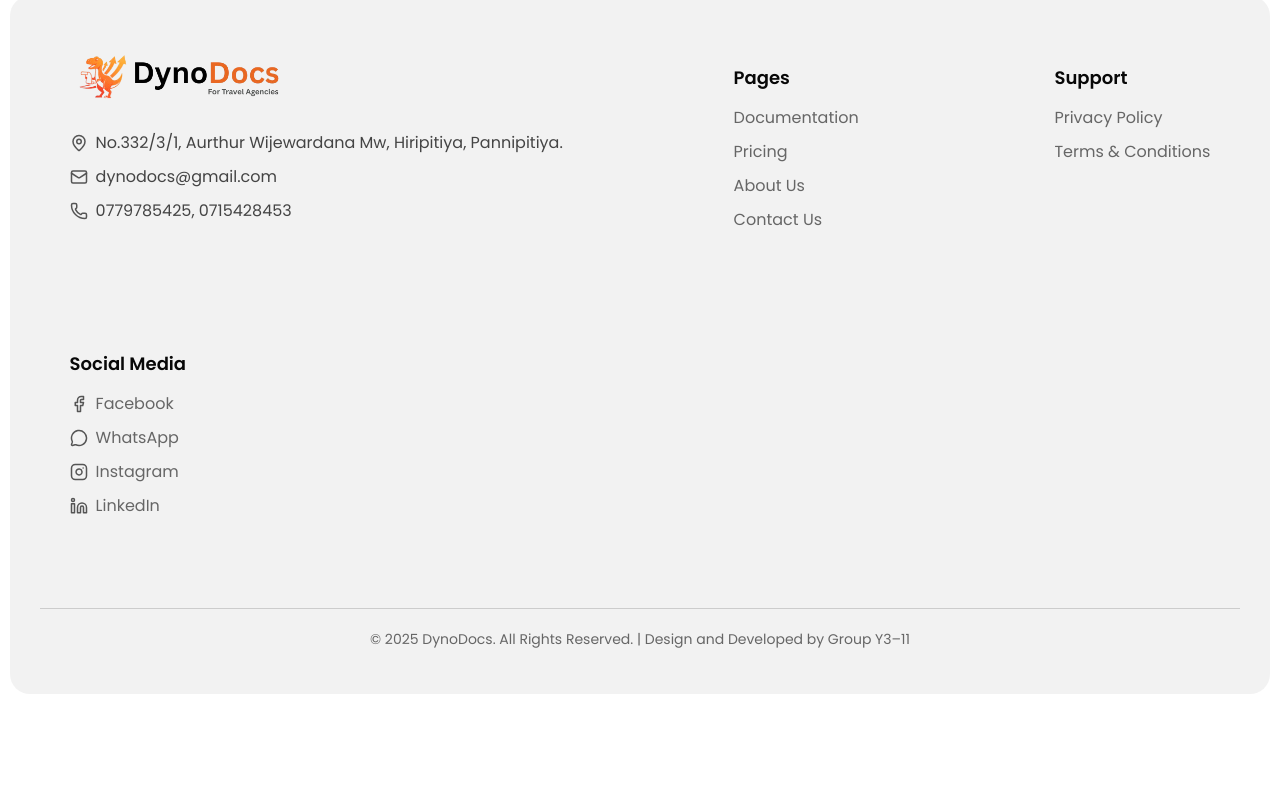
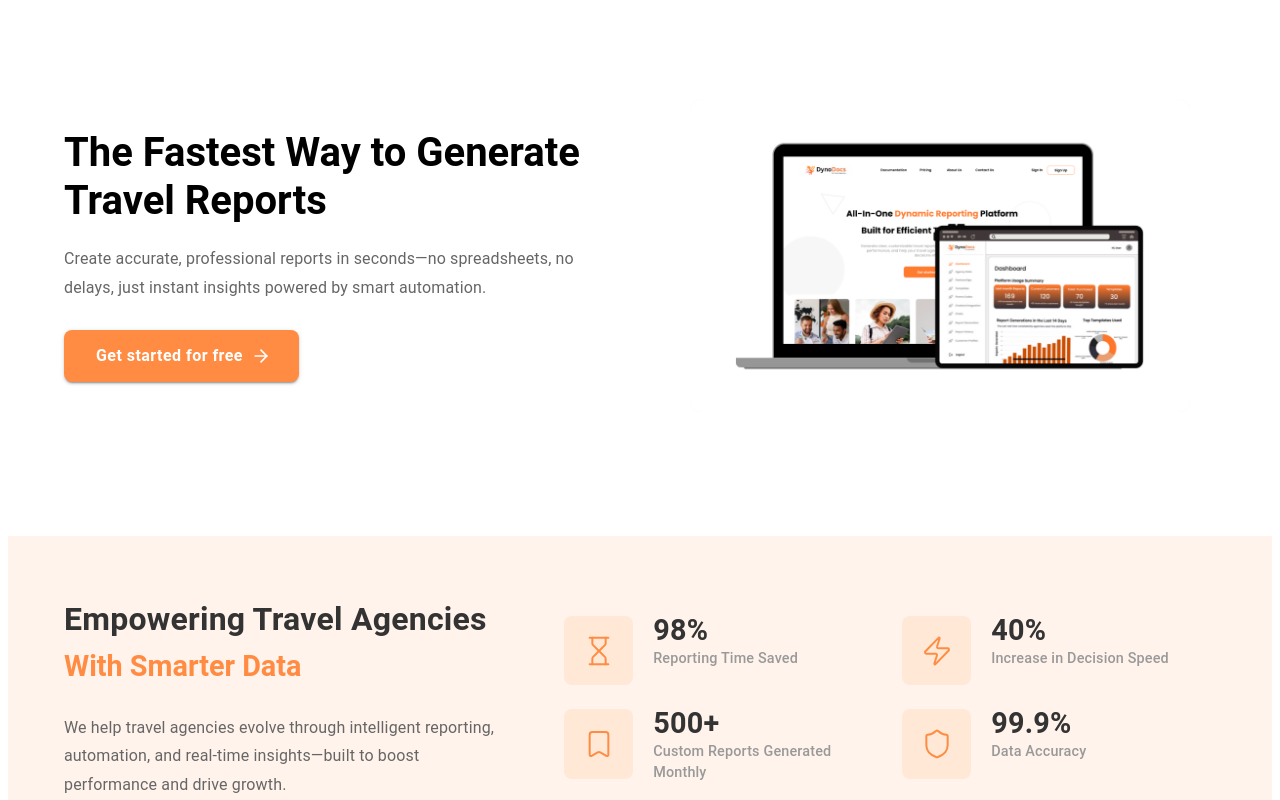
Before and after one commit to LDTECHSL/dyno-docs, a React (Vite) app in the folder dyno-docs-ui/: page / in a window 1280 px wide. Shown: the part 1680-2480 px from the top of the page. Before the commit the page ends 2394 px from the top, so only its background shows below. Built offline with nearby package versions, Linux system fonts and the light colour scheme.

Commit message:
Add CTASection and StatsSection components for enhanced UI
- Implemented CTASection with a call-to-action button and dashboard preview image.
- Created StatsSection to display key statistics with icons for travel agencies.

```diff
--- /dev/null
+++ b/dyno-docs-ui/src/components/CTASection.tsx
@@ -0,0 +1,124 @@
+import { Container, Grid, Box, Typography, Button } from "@mui/material";
+import { ArrowRight } from "lucide-react";
+import previewSite from "../assets/site-preview.png";
+
+const CTASection = () => {
+  return (
+    <Box sx={{ py: { xs: 6, md: 10 }, bgcolor: "#fff" }}>
+      <Container maxWidth="lg">
+        <Grid
+          container
+          spacing={{ xs: 3, md: 6 }}
+          alignItems="center"
+        >
+          {/* Left Content */}
+          <Grid size={{ xs: 12, md: 6 }}>
+            <Box>
+              <Typography
+                variant="h3"
+                sx={{
+                  fontWeight: "bold",
+                  color: "#000",
+                  mb: 2.5,
+                  fontSize: { xs: "1.8rem", md: "2.5rem" },
+                  lineHeight: 1.2,
+                }}
+              >
+                The Fastest Way to Generate Travel Reports
+              </Typography>
+              <Typography
+                variant="body1"
+                sx={{
+                  color: "#666",
+                  lineHeight: 1.8,
+                  fontSize: { xs: "0.95rem", md: "1rem" },
+                  mb: 3.5,
+                }}
+              >
+                Create accurate, professional reports in seconds—no spreadsheets,
+                no delays, just instant insights powered by smart automation.
+              </Typography>
+              <Button
+                variant="contained"
+                size="large"
+                endIcon={<ArrowRight size={20} />}
+                sx={{
+                  bgcolor: "#FF8C42",
+                  color: "#fff",
+                  fontWeight: "600",
+                  fontSize: "1rem",
+                  padding: "12px 32px",
+                  borderRadius: "8px",
+                  textTransform: "none",
+                  transition: "all 0.3s ease",
+                  "&:hover": {
+                    bgcolor: "#FF7620",
+                    transform: "translateX(4px)",
+                  },
+                }}
+              >
+                Get started for free
+              </Button>
+            </Box>
+          </Grid>
+
+          {/* Right Image */}
+          <Grid size={{ xs: 12, md: 6 }}>
+            <Box
+              sx={{
+                position: "relative",
+                display: "flex",
+                justifyContent: "center",
+                alignItems: "center",
+                minHeight: { xs: "300px", md: "400px" },
+              }}
+            >
+              {/* Placeholder for dashboard image */}
+              <Box
+                sx={{
+                  width: "100%",
+                  maxWidth: "500px",
+                  bgcolor: "#f5f5f5",
+                  borderRadius: "12px",
+                  display: "flex",
+                  alignItems: "center",
+                  justifyContent: "center",
+                  aspectRatio: "16/10",
+                  position: "relative",
+                  overflow: "hidden",
+                }}
+              >
+                {/* Dashboard preview image - replace with actual image path */}
+                <img
+                  src={previewSite}
+                  alt="DynoDocs Dashboard Preview"
+                  style={{
+                    width: "100%",
+                    height: "100%",
+                    objectFit: "cover",
+                  }}
+                />
+              </Box>
+
+              {/* Decorative shadow effect */}
+              <Box
+                sx={{
+                  position: "absolute",
+                  bottom: -20,
+                  width: "90%",
+                  height: "40px",
+                  bgcolor: "rgba(0,0,0,0.05)",
+                  borderRadius: "50%",
+                  filter: "blur(20px)",
+                  zIndex: -1,
+                }}
+              />
+            </Box>
+          </Grid>
+        </Grid>
+      </Container>
+    </Box>
+  );
+};
+
+export default CTASection;
--- a/dyno-docs-ui/src/components/HeroImageSlider.tsx
+++ b/dyno-docs-ui/src/components/HeroImageSlider.tsx
@@ -1,3 +1,4 @@
+import { useState } from "react";
 import "../styles/hero.css";
 import image1 from "../assets/imageSlider1.jpg";
 import image2 from "../assets/imageSlider2.jpg";
--- /dev/null
+++ b/dyno-docs-ui/src/components/StatsSection.tsx
@@ -0,0 +1,148 @@
+import { Container, Grid, Box, Typography } from "@mui/material";
+import { Hourglass, Zap, Bookmark, Shield } from "lucide-react";
+
+const StatsSection = () => {
+  const stats = [
+    {
+      icon: Hourglass,
+      value: "98%",
+      label: "Reporting Time Saved",
+    },
+    {
+      icon: Zap,
+      value: "40%",
+      label: "Increase in Decision Speed",
+    },
+    {
+      icon: Bookmark,
+      value: "500+",
+      label: "Custom Reports Generated Monthly",
+    },
+    {
+      icon: Shield,
+      value: "99.9%",
+      label: "Data Accuracy",
+    },
+  ];
+
+  return (
+    <Box sx={{ py: 8, bgcolor: "#ff7b2e17" }}>
+      <Container maxWidth="lg">
+        <Grid
+          container
+          spacing={{ xs: 4, md: 6 }}
+          alignItems="center"
+        >
+          {/* Left Content */}
+          <Grid size={{ xs: 12, md: 5 }}>
+            <Box>
+              <Typography
+                variant="h4"
+                sx={{
+                  fontWeight: "600",
+                  color: "#333",
+                  mb: 1,
+                  fontSize: { xs: "1.5rem", md: "2rem" },
+                }}
+              >
+                Empowering Travel Agencies
+              </Typography>
+              <Typography
+                variant="h5"
+                sx={{
+                  color: "#FF8C42",
+                  fontWeight: "bold",
+                  mb: 3.5,
+                  fontSize: { xs: "1.3rem", md: "1.8rem" },
+                }}
+              >
+                With Smarter Data
+              </Typography>
+              <Typography
+                variant="body1"
+                sx={{
+                  color: "#666",
+                  lineHeight: 1.8,
+                  fontSize: { xs: "0.95rem", md: "1rem" },
+                }}
+              >
+                We help travel agencies evolve through intelligent reporting,
+                automation, and real-time insights—built to boost performance and
+                drive growth.
+              </Typography>
+            </Box>
+          </Grid>
+
+          {/* Right Stats Grid */}
+          <Grid size={{ xs: 12, md: 7 }}>
+            <Grid container spacing={{ xs: 2.5, md: 3 }}>
+              {stats.map((stat, index) => {
+                const IconComponent = stat.icon;
+                return (
+                  <Grid size={{ xs: 12, sm: 6 }} key={index}>
+                    <Box
+                      sx={{
+                        display: "flex",
+                        alignItems: "flex-start",
+                        gap: 2.5,
+                      }}
+                    >
+                      {/* Icon Container */}
+                      <Box
+                        sx={{
+                          flexShrink: 0,
+                          p: 1.2,
+                          bgcolor: "#FFE8D6",
+                          borderRadius: "8px",
+                          display: "flex",
+                          alignItems: "center",
+                          justifyContent: "center",
+                          minWidth: "50px",
+                          height: "50px",
+                        }}
+                      >
+                        <IconComponent
+                          size={32}
+                          color="#FF8C42"
+                          strokeWidth={1.5}
+                        />
+                      </Box>
+
+                      {/* Stat Content */}
+                      <Box>
+                        <Typography
+                          variant="h6"
+                          sx={{
+                            fontWeight: "bold",
+                            color: "#333",
+                            fontSize: { xs: "1.5rem", md: "1.8rem" },
+                            lineHeight: 1,
+                            mb: 0.5,
+                          }}
+                        >
+                          {stat.value}
+                        </Typography>
+                        <Typography
+                          variant="body2"
+                          sx={{
+                            color: "#999",
+                            fontSize: { xs: "0.85rem", md: "0.9rem" },
+                            fontWeight: "500",
+                          }}
+                        >
+                          {stat.label}
+                        </Typography>
+                      </Box>
+                    </Box>
+                  </Grid>
+                );
+              })}
+            </Grid>
+          </Grid>
+        </Grid>
+      </Container>
+    </Box>
+  );
+};
+
+export default StatsSection;
--- a/dyno-docs-ui/src/pages/Home.tsx
+++ b/dyno-docs-ui/src/pages/Home.tsx
@@ -1,6 +1,8 @@
 import HeroSection from "../components/Hero";
 import HeroImageSlider from "../components/HeroImageSlider";
 import FeaturesSection from "../components/FeaturesSection";
+import StatsSection from "../components/StatsSection";
+import CTASection from "../components/CTASection";
 import Footer from "../layouts/Footer";
 import Header from "../layouts/Header";
 import "../styles/home.css";
@@ -16,6 +18,10 @@ export default function Home() {
 
         <FeaturesSection />
 
+        <CTASection />
+
+        <StatsSection />
+
         <Footer />
     </div>
   );
```
Also changed, not shown: dyno-docs-ui/src/assets/site-preview.png (added).
